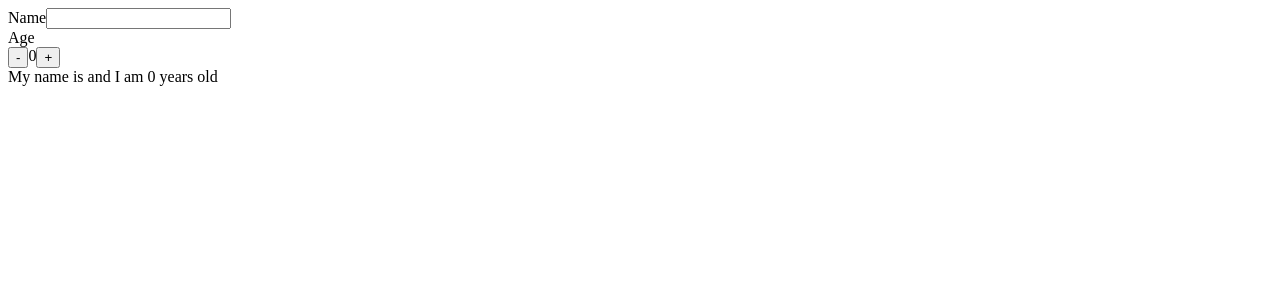
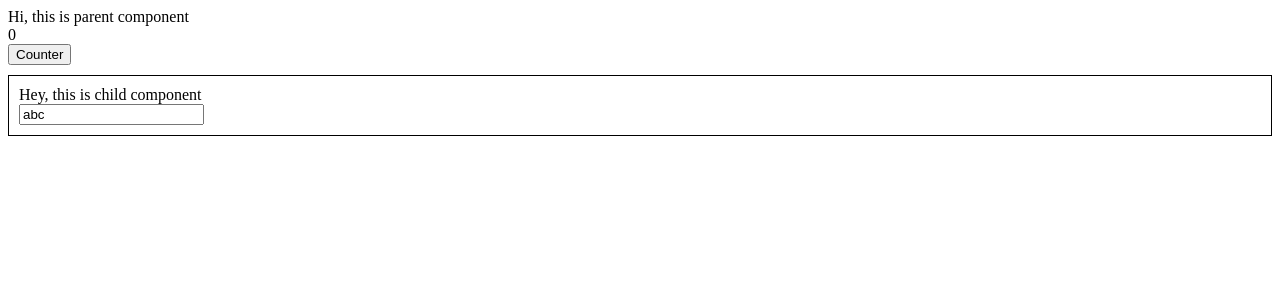
Before and after one commit to hson194/review-reactjs, a React (Vite) app: page / in a window 1280 px wide. Shown: the top 300 px of the page. Built offline with nearby package versions, Linux system fonts and the light colour scheme.

Commit message:
feat: explain about virtual dom

```diff
--- a/src/App.tsx
+++ b/src/App.tsx
@@ -1,9 +1,9 @@
-import NameAndAgeClass from './hooks/use-state/NameAndAgeClass'
+import {VirtualDOMExplaination} from './virtual-dom/VirtualDOMExplaination'
 
 function App() {
   return (
     <>
-      <NameAndAgeClass />
+      <VirtualDOMExplaination />
     </>
   )
 }
--- /dev/null
+++ b/src/virtual-dom/VirtualDOMExplaination.tsx
@@ -0,0 +1,35 @@
+import { useState } from 'react';
+
+function ChildComp() {
+	const [text, setText] = useState('abc');
+
+	return (
+		<>
+			<div>Hey, this is child component</div>
+			<input name="input text" value={text} onChange={(e) => setText(e.target.value)} />
+		</>
+	);
+}
+
+function ParentComp() {
+	const [counter, setCounter] = useState(0);
+	return(
+		<>
+			<div>Hi, this is parent component</div>
+			<div>{counter}</div>
+			<button onClick={() => setCounter(prev => prev + 1)}>Counter</button>
+
+			<div style={{marginTop: '10px', padding: '10px', border:'solid 1px'}}>
+				<ChildComp />
+			</div>
+		</>
+	);
+}
+
+export function VirtualDOMExplaination() {
+	return (
+		<>
+			<ParentComp />
+		</>
+	);
+}
```
